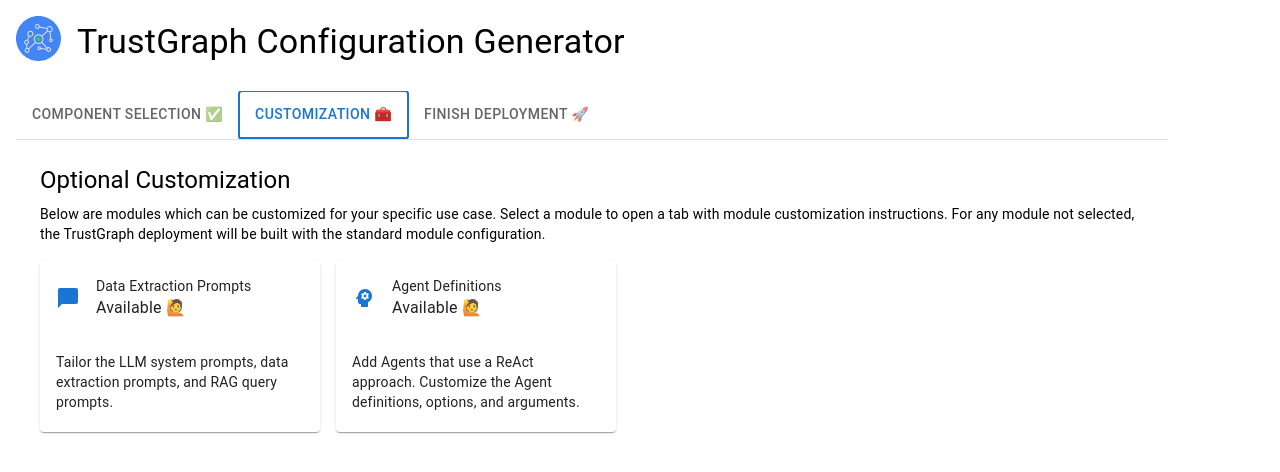
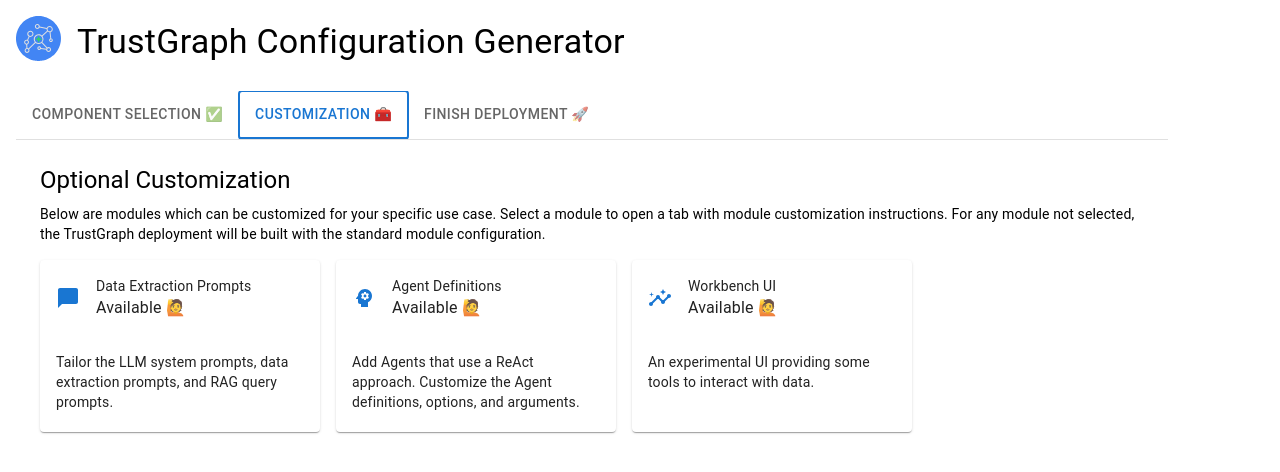
Before and after one commit to trustgraph-ai/simple-config-ui, a React (Vite) app: page / in a window 1280 px wide. Both pictures are taken after a click on the tab "CUSTOMIZATION 🧰". Shown: the top 472 px of the page. Built offline with nearby package versions, Linux system fonts and the light colour scheme.

Commit message:
Added workbench UI option

```diff
--- a/src/simple-editor/generate-config.ts
+++ b/src/simple-editor/generate-config.ts
@@ -3,7 +3,7 @@ import { ModelParams } from './state/ModelParams';
 import { Prompts } from './state/Prompts';
 import { Agents } from './state/Agents';
 import {
-    Options, CONFIGURE_PROMPTS, CONFIGURE_AGENTS
+    Options, CONFIGURE_PROMPTS, CONFIGURE_AGENTS, CONFIGURE_WORKBENCH,
 } from './state/Options';
 
 export const generateConfig =
@@ -98,6 +98,16 @@ export const generateConfig =
 
       }
 
+      if (options.options.has(CONFIGURE_WORKBENCH)) {
+
+          config.push({
+              "name": "workbench-ui",
+              "parameters": {
+              },
+          });
+
+      }
+
       config.push({
           "name": "null",
           "parameters": parameters,
--- a/src/simple-editor/options/Option.tsx
+++ b/src/simple-editor/options/Option.tsx
@@ -5,13 +5,16 @@ import { Card, CardHeader, CardContent, CardActionArea } from '@mui/material';
 import { Typography } from '@mui/material';
 import { blue } from '@mui/material/colors';
 
-const Option = ({enabled, onChange, avatar, title, content} : {
+interface OptionProps extends React.PropsWithChildren {
     enabled : boolean;
     onChange : () => void,
     avatar : React.ReactNode;
     title : string;
-    content : React.ReactNode;
-}) => {
+    children : React.ReactNode;
+};
+
+const Option : React.FC<OptionProps> =
+({enabled, onChange, avatar, title, children}) => {
 
     const Header = () => {
 
@@ -56,7 +59,7 @@ const Option = ({enabled, onChange, avatar, title, content} : {
                     <Typography
                         variant="body2"
                     >
-                    {content}
+                    {children}
                     </Typography>
                 </CardContent>
             );
@@ -66,7 +69,7 @@ const Option = ({enabled, onChange, avatar, title, content} : {
                     <Typography
                         variant="body2"
                     >
-                    {content}
+                    {children}
                     </Typography>
                 </CardContent>
             );
--- a/src/simple-editor/options/Options.tsx
+++ b/src/simple-editor/options/Options.tsx
@@ -1,11 +1,12 @@
 
 
 import { Stack } from '@mui/material';
-import { Psychology, ChatBubble } from '@mui/icons-material';
+import { Psychology, ChatBubble, Insights } from '@mui/icons-material';
 import { useDeploymentStore } from '../state/Deployment';
 
 import {
-    useOptionsStore, CONFIGURE_PROMPTS, CONFIGURE_AGENTS
+    useOptionsStore, CONFIGURE_PROMPTS, CONFIGURE_AGENTS,
+    CONFIGURE_WORKBENCH,
 } from '../state/Options';
 
 import Option from './Option';
@@ -26,6 +27,7 @@ const ParamsForm: React.FC = ({
 
     const configurePrompts = options.has(CONFIGURE_PROMPTS);
     const configureAgents = options.has(CONFIGURE_AGENTS);
+    const configureWorkbench = options.has(CONFIGURE_WORKBENCH);
 
     const set = (o : string, value : boolean) => {
         if (value) {
@@ -47,6 +49,10 @@ const ParamsForm: React.FC = ({
         set(CONFIGURE_AGENTS, !configureAgents);
     };
 
+    const onConfigureWorkbench = () => {
+        set(CONFIGURE_WORKBENCH, !configureWorkbench);
+    };
+
     return (
         <>
 
@@ -59,22 +65,30 @@ const ParamsForm: React.FC = ({
                     onChange={onConfigurePrompts}
                     avatar={<ChatBubble color="primary"/>}
                     title="Data Extraction Prompts"
-                    content={
-                        'Tailor the LLM system prompts, data extraction prompts, and RAG query prompts.'
-                    }
-
-                />
+                >
+                    Tailor the LLM system prompts, data extraction prompts,
+                    and RAG query prompts.
+                </Option>
 
                 <Option
                     enabled={configureAgents}
                     onChange={onConfigureAgents}
                     avatar={<Psychology color="primary"/>}
                     title="Agent Definitions"
-                    content={
-                        'Add Agents that use a ReAct approach. Customize the Agent definitions, options, and arguments.'
-                    }
+                >
+                    Add Agents that use a ReAct approach. Customize the
+                    Agent definitions, options, and arguments.
+                </Option>
 
-                />
+                <Option
+                    enabled={configureWorkbench}
+                    onChange={onConfigureWorkbench}
+                    avatar={<Insights color="primary"/>}
+                    title="Workbench UI"
+                >
+                    An experimental UI providing some tools to interact with
+                    data.
+                </Option>
 
             </Stack>
 
--- a/src/simple-editor/state/Options.ts
+++ b/src/simple-editor/state/Options.ts
@@ -4,6 +4,8 @@ import { create } from 'zustand'
 export const CONFIGURE_PROMPTS = "configure-prompts";
 
 export const CONFIGURE_AGENTS = "configure-agents";
+
+export const CONFIGURE_WORKBENCH = "configure-workbench";
 
 export interface Options {
 
```
